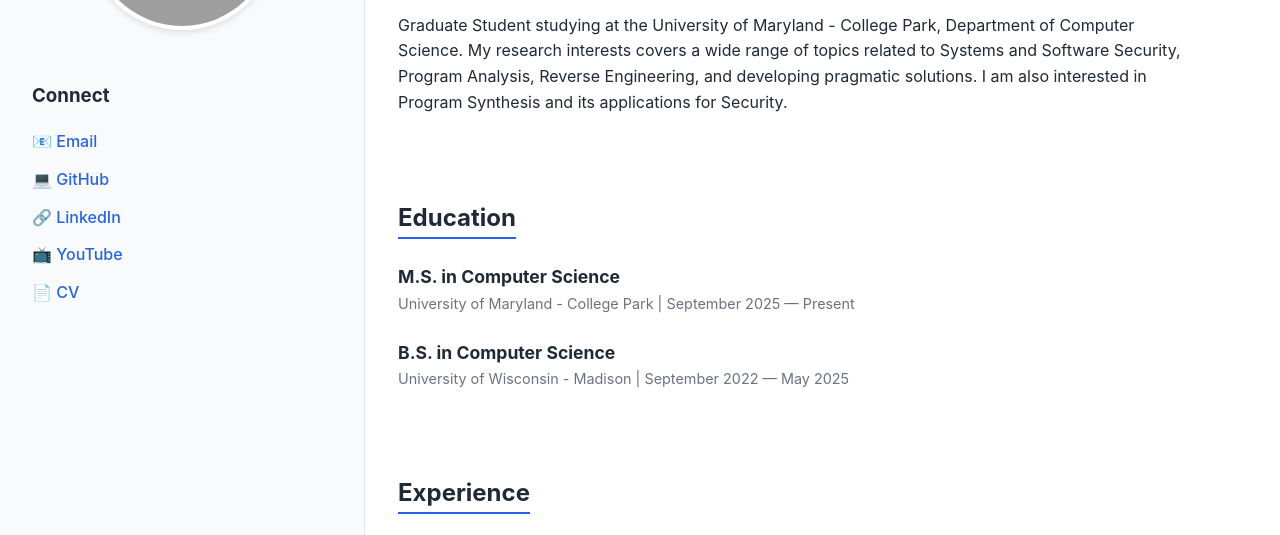
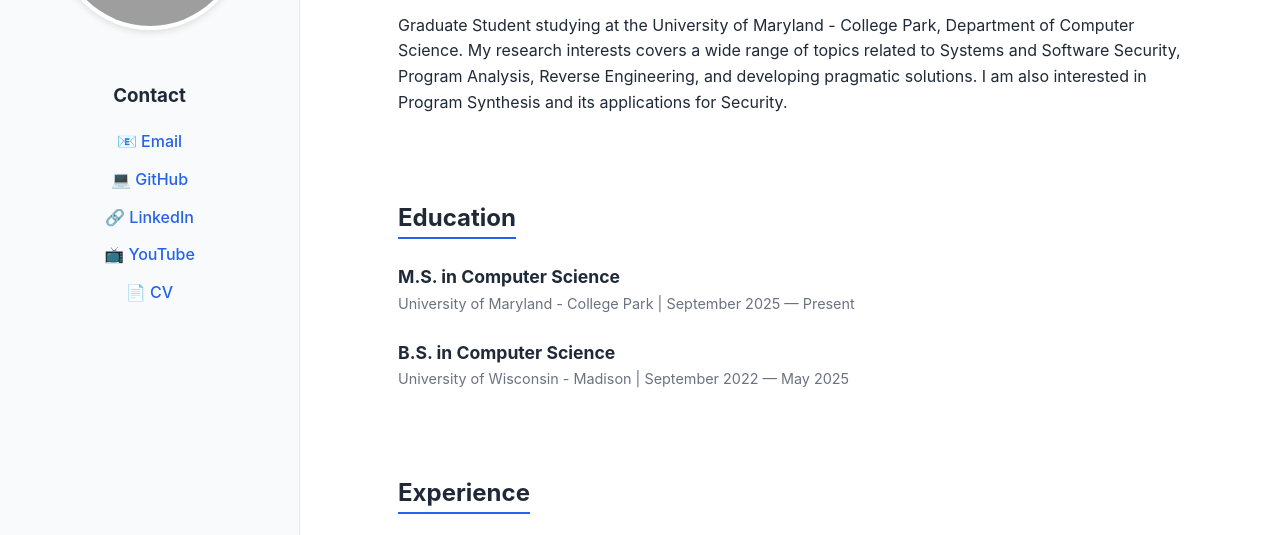
Before and after one commit to AndrewKim1S/AndrewKim1S.github.io, a plain HTML site: page index.html in a window 1280 px wide. Shown: the part 190-725 px from the top of the page. Drawn offline with Linux system fonts and the light colour scheme; grey boxes are pictures that could not be loaded.

Commit message:
minor fixes

```diff
--- a/index.html
+++ b/index.html
@@ -60,6 +60,8 @@
             display: flex;
             flex-direction: column;
             align-items: center;
+						transition: background 0.4s;
+						box-sizing: border-box;
         }
 
         .headshot {
@@ -74,6 +76,7 @@
         .contact-links {
             margin-top: 2rem;
             width: 100%;
+						text-align: center;
         }
 
         .contact-links a {
@@ -118,7 +121,7 @@
         <img src="images/headshot.png" class="headshot">
 
         <div class="contact-links">
-            <h3>Connect</h3>
+            <h3>Contact</h3>
             <a href="akim1240@umd.edu">📧 Email</a>
             <a href="https://github.com/AndrewKim1S" target="_blank">💻 GitHub</a>
             <a href="https://linkedin.com/in/andrew-kim-75ba14250" target="_blank">🔗 LinkedIn</a>
```
